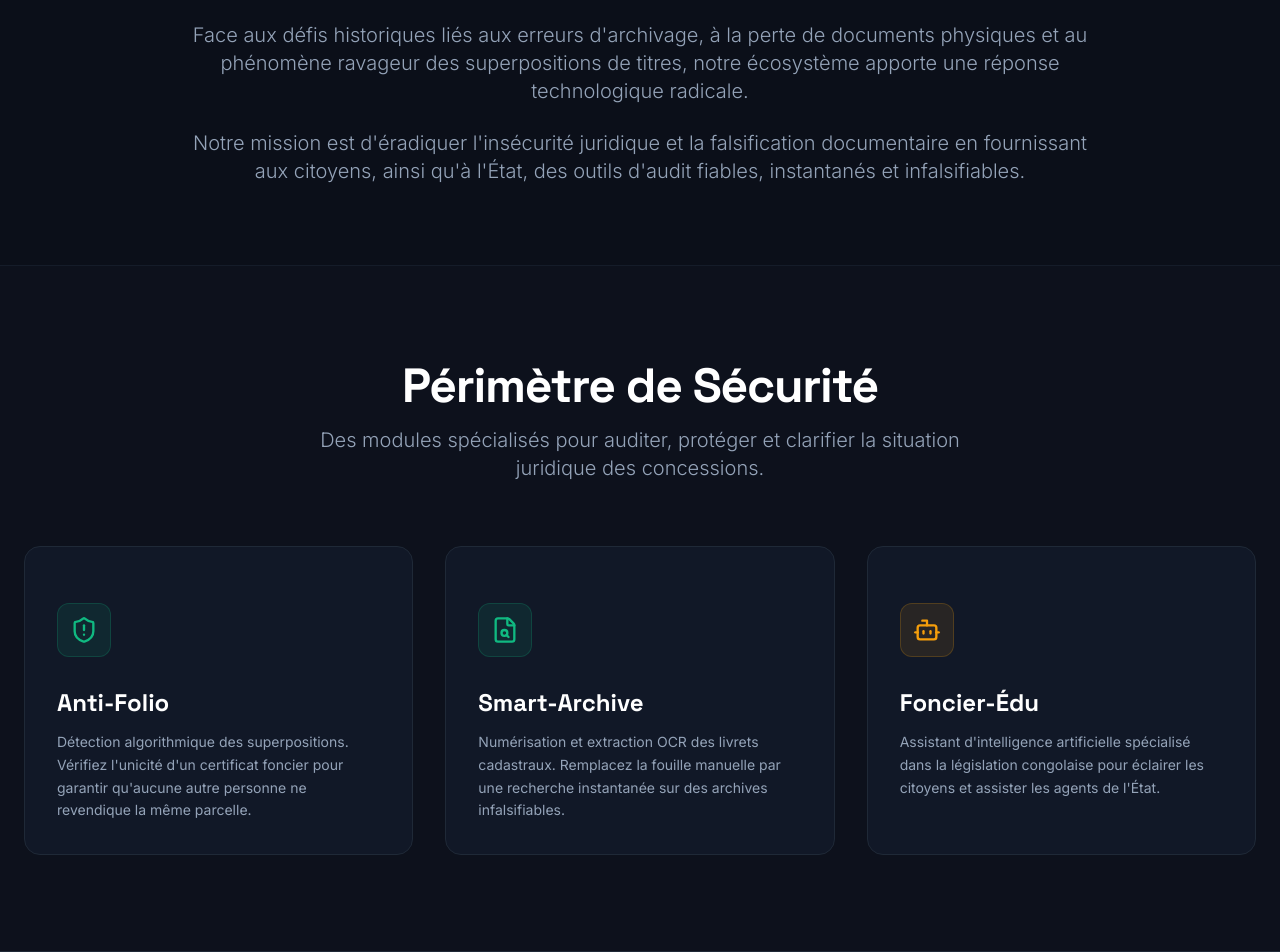
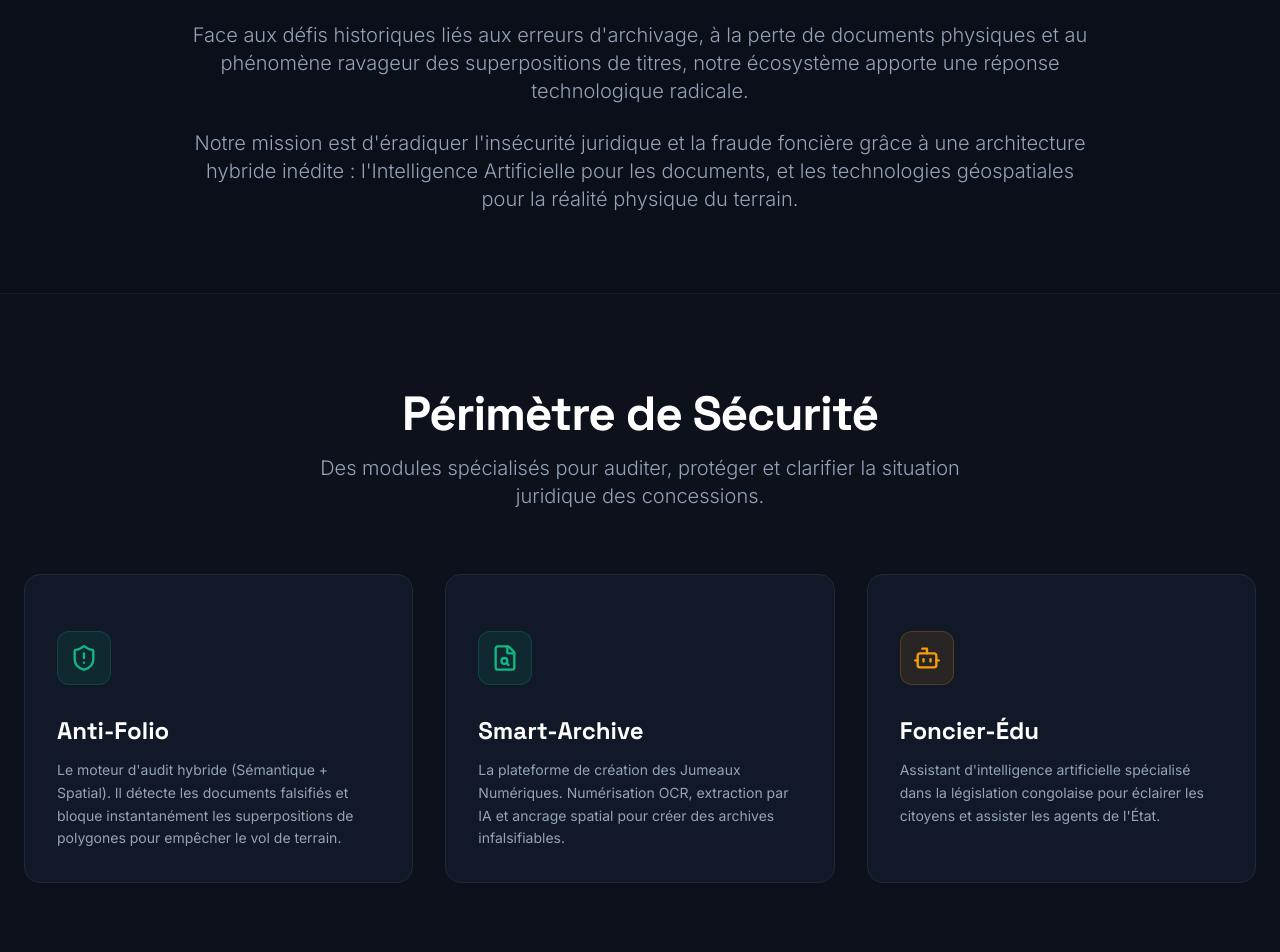
Before and after one commit to Scalido/SECURI-FOLIO, a Next.js app in the folder securifolio/: page / in a window 1280 px wide. Shown: the part 1080-2032 px from the top of the page. Built offline with nearby package versions, Linux system fonts and the light colour scheme; no server answers.

Commit message:
chore: align homepage content with new spatial architecture

```diff
--- a/securifolio/src/app/page.tsx
+++ b/securifolio/src/app/page.tsx
@@ -69,7 +69,7 @@ export default function Home() {
               Face aux défis historiques liés aux erreurs d&apos;archivage, à la perte de documents physiques et au phénomène ravageur des superpositions de titres, notre écosystème apporte une réponse technologique radicale.
             </p>
             <p>
-              Notre mission est d&apos;éradiquer l&apos;insécurité juridique et la falsification documentaire en fournissant aux citoyens, ainsi qu&apos;à l&apos;État, des outils d&apos;audit fiables, instantanés et infalsifiables.
+              Notre mission est d&apos;éradiquer l&apos;insécurité juridique et la fraude foncière grâce à une architecture hybride inédite : l&apos;Intelligence Artificielle pour les documents, et les technologies géospatiales pour la réalité physique du terrain.
             </p>
           </div>
         </div>
@@ -99,7 +99,7 @@ export default function Home() {
               <div className="space-y-3">
                 <h3 className="font-display font-bold text-slate-900 dark:text-white text-2xl group-hover:text-brand-primary transition-colors">Anti-Folio</h3>
                 <p className="text-slate-500 dark:text-slate-400 text-sm leading-relaxed">
-                  Détection algorithmique des superpositions. Vérifiez l&apos;unicité d&apos;un certificat foncier pour garantir qu&apos;aucune autre personne ne revendique la même parcelle.
+                  Le moteur d'audit hybride (Sémantique + Spatial). Il détecte les documents falsifiés et bloque instantanément les superpositions de polygones pour empêcher le vol de terrain.
                 </p>
               </div>
             </Link>
@@ -113,7 +113,7 @@ export default function Home() {
               <div className="space-y-3">
                 <h3 className="font-display font-bold text-slate-900 dark:text-white text-2xl group-hover:text-brand-primary transition-colors">Smart-Archive</h3>
                 <p className="text-slate-500 dark:text-slate-400 text-sm leading-relaxed">
-                  Numérisation et extraction OCR des livrets cadastraux. Remplacez la fouille manuelle par une recherche instantanée sur des archives infalsifiables.
+                  La plateforme de création des Jumeaux Numériques. Numérisation OCR, extraction par IA et ancrage spatial pour créer des archives infalsifiables.
                 </p>
               </div>
             </Link>
```
